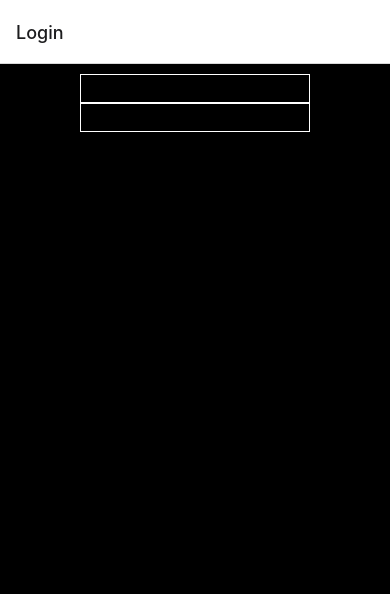
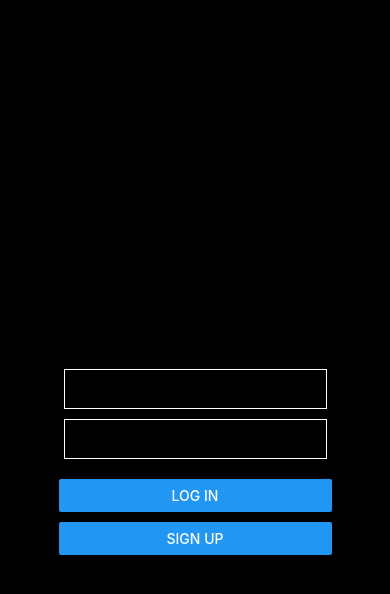
Before and after one commit to juan-serrano-soria/flight-talk, a React Native app: screen /Login in a window 390 px wide. Shown: the top 594 px of the page. Built offline with nearby package versions, Linux system fonts and the light colour scheme.

Commit message:
Styled login screen

```diff
--- a/src/Navigation.tsx
+++ b/src/Navigation.tsx
@@ -11,7 +11,9 @@ export default function Navigation() {
   const isLogged = useAtomValue(isLoggedIn);
 
   return (
-    <Stack.Navigator>
+    <Stack.Navigator screenOptions={{
+      headerShown: false
+    }}>
       {
         isLogged ? (
           <>
--- a/src/screens/Login.tsx
+++ b/src/screens/Login.tsx
@@ -1,7 +1,7 @@
 import { signInWithEmailAndPassword } from "firebase/auth";
 import { useSetAtom } from "jotai/react";
 import { useState } from "react";
-import { Text, View, TextInput, Alert } from "react-native";
+import { Text, View, TextInput, StyleSheet, Button, Alert } from "react-native";
 import { auth } from "../firebase";
 import { getDatabase, ref, child, get } from "firebase/database";
 import { currentUserData, isLoggedIn } from "../state/state";
@@ -50,24 +50,61 @@ const Login = ({ navigation }) => {
   const [password, setPassword] = useState("");
 
   return (
-    <View style={{ flex: 1, backgroundColor: 'black', alignItems: 'center', padding: 10}}>
+    <View style={styles.container}>
+      <View>
+        <Text style={styles.title}>Log In</Text>
+      </View>
+      <View style={styles.inputContainer}>
         <TextInput
-        style={{ padding: 5, borderColor: "white", borderWidth: 1 }}
+          style={styles.input}
           onChangeText={setEmail}
           value={email}
           placeholder="Email"
         />
         <TextInput
-        style={{ padding: 5, borderColor: "white", borderWidth: 1 }}
+          style={styles.input}
           onChangeText={setPassword}
           value={password}
           placeholder="Password"
           secureTextEntry={true}
         />
-      <Text style={{ padding: 10}} onPress={logIn}>Login</Text>
-      <Text style={{ padding: 10}} onPress={goToSignUp}>Sign Up</Text>
+      </View>
+      <View style={styles.button}>
+        <Button onPress={logIn} title="Log In"/>
+      </View>
+      <View style={styles.button}>
+        <Button onPress={goToSignUp} title="Sign Up"/>
+      </View>
     </View>
   )
 }
 
+const styles = StyleSheet.create({
+  container: {
+    flex: 1,
+    backgroundColor: 'black',
+    alignItems: 'center',
+    justifyContent: 'center',
+  },
+  title: {
+    fontSize: 40,
+    margin: 10,
+  },
+  inputContainer: {
+    margin: 10,
+    width: '70%',
+  },
+  input: {
+    height: 40,
+    margin: 5,
+    borderWidth: 1,
+    borderColor: 'white',
+    padding: 10,
+  },
+  button: {
+    width: "70%",
+    margin: 5,
+  }
+});
+
 export default Login;
```
Lines whose indentation alone changed are shown as unchanged.
